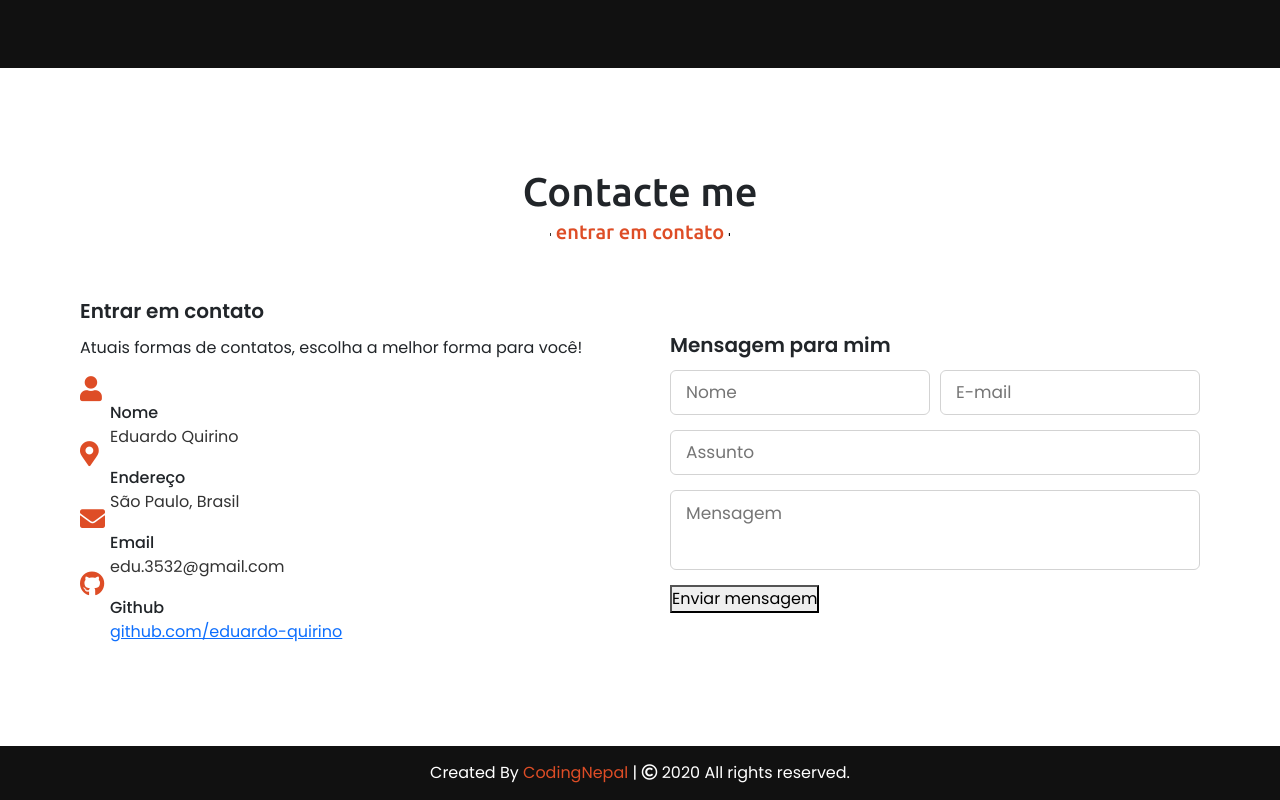
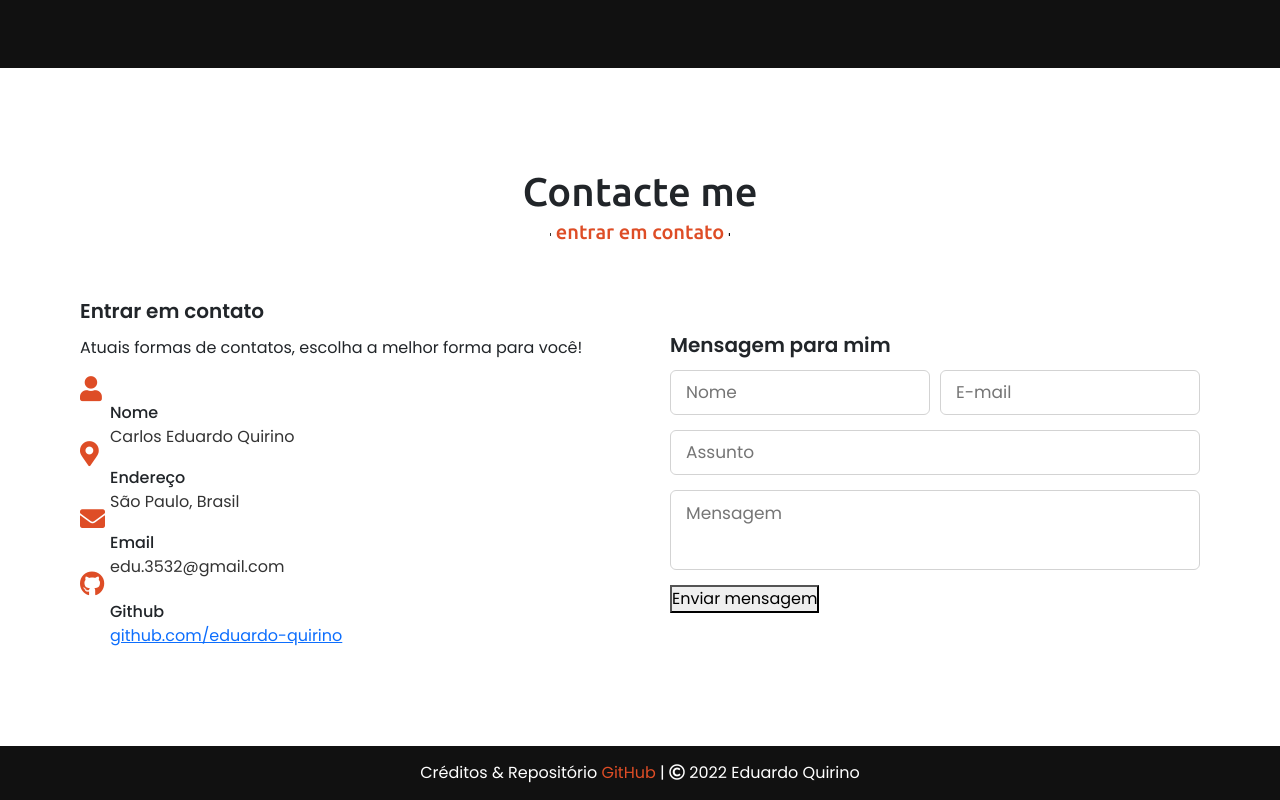
Before and after one commit to Eduardo-Quirino/portfolio-curriculo, a plain HTML site: page index.html in a window 1280 px wide. Shown: the part 3827-4627 px from the top of the page. Drawn offline with nearby package versions, Linux system fonts and the light colour scheme.

Commit message:
atualização

```diff
--- a/index.html
+++ b/index.html
@@ -105,7 +105,7 @@
                               </li>
                 </ul>
             <form method="get">
-              <a href="/curriculo/Curriculo 2021.pdf">Download CV</a>
+              <a href="/curriculo/Curriculo.pdf">Download CV</a>
             </form>
           </div>
         </div>
@@ -167,7 +167,7 @@
             <p>
              No momento espotou me aprimorando nas linguagens, C# voltadas para plicações .Net Core e MVC. Não deixando de me atualizar com as linguagens já aprendidas. Volto meu objetivo para aplicações, Windows Forms e implementação de bancos no MVC.
             </p>
-            <a href="#">Consulte minhas informação</a>
+            <a href="#about">Consulte minhas informação</a>
           </div>
           <div class="column right">
             <div class="bars">
@@ -301,7 +301,7 @@
                 <i class="fas fa-user"></i>
                 <div class="info">
                   <div class="head">Nome</div>
-                  <div class="sub-title">Eduardo Quirino</div>
+                  <div class="sub-title">Carlos Eduardo Quirino</div>
                 </div>
               </div>
               <div class="row">
@@ -319,7 +319,7 @@
                 </div>
               </div>
               <div class="row">
-                <i class="fab fa-github"></i>
+              <a href="https://github.com/Eduardo-Quirino" target="_blank">  <i class="fab fa-github"></i></a>
                 <div class="info">
                   <div class="head">Github</div>
                   <div class="sub-title">
@@ -372,8 +372,8 @@
     <!-- footer section start -->
     <footer>
       <span
-        >Created By <a href="https">CodingNepal</a> |
-        <span class="far fa-copyright"></span> 2020 All rights reserved.</span
+        >Créditos & Repositório <a href="https://github.com/Eduardo-Quirino" target="_blank">GitHub</a> |
+        <span class="far fa-copyright"></span> 2022 Eduardo Quirino</span
       >
     </footer>
 
```
Also changed, not shown: 2 other files.
